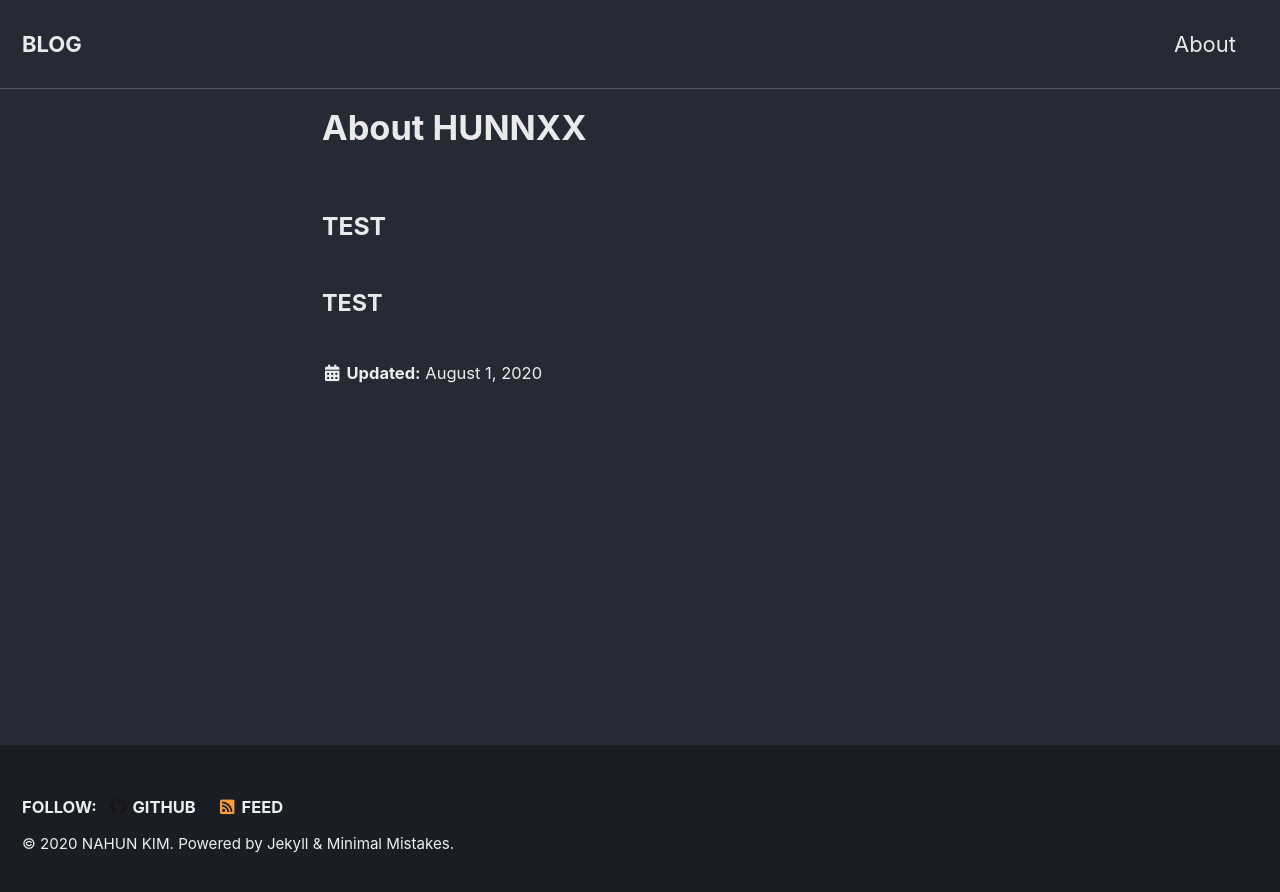
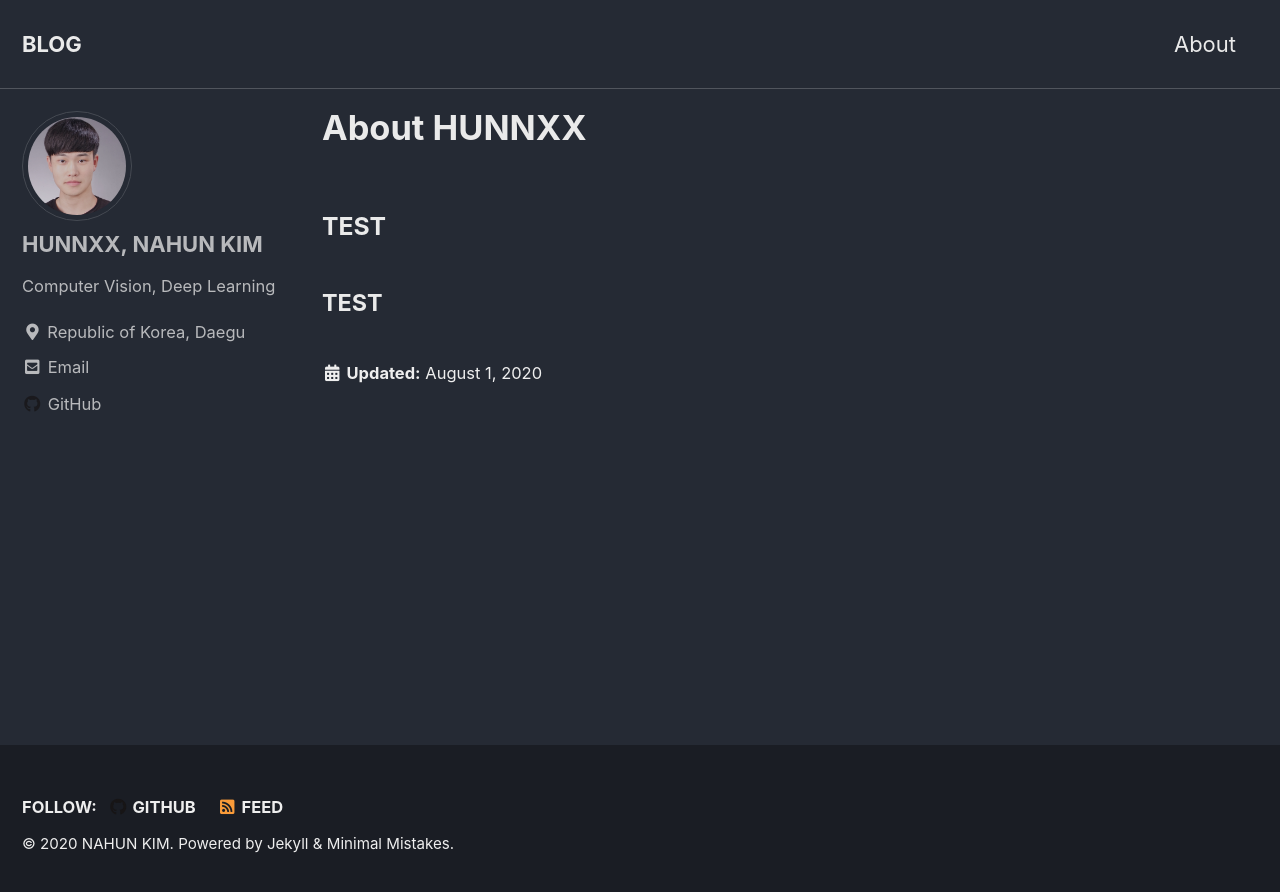
Before and after one commit to hunnxx/hunnxx.github.io, a Jekyll site: the page built from about/index.md, in a window 1280 px wide. Shown: the top 892 px of the page. Built offline with Jekyll 4.4.1, drawn with Linux system fonts in a browser that asks for light colours; cached includes are drawn as plain includes; part of the change alters nothing that is shown.

Commit message:
Update _config.yml

```diff
--- a/_config.yml
+++ b/_config.yml
@@ -279,5 +279,15 @@ defaults:
       comments: # true
       share: true
       related: true
+  - scope:
+      path: ""
+      type: pages
+    values:
+      layout: single
+      author_profile: true
+      read_time: false
+      comments: false
+      share: false
+      related: false
 
 theme: jekyll-theme-minimal
```
